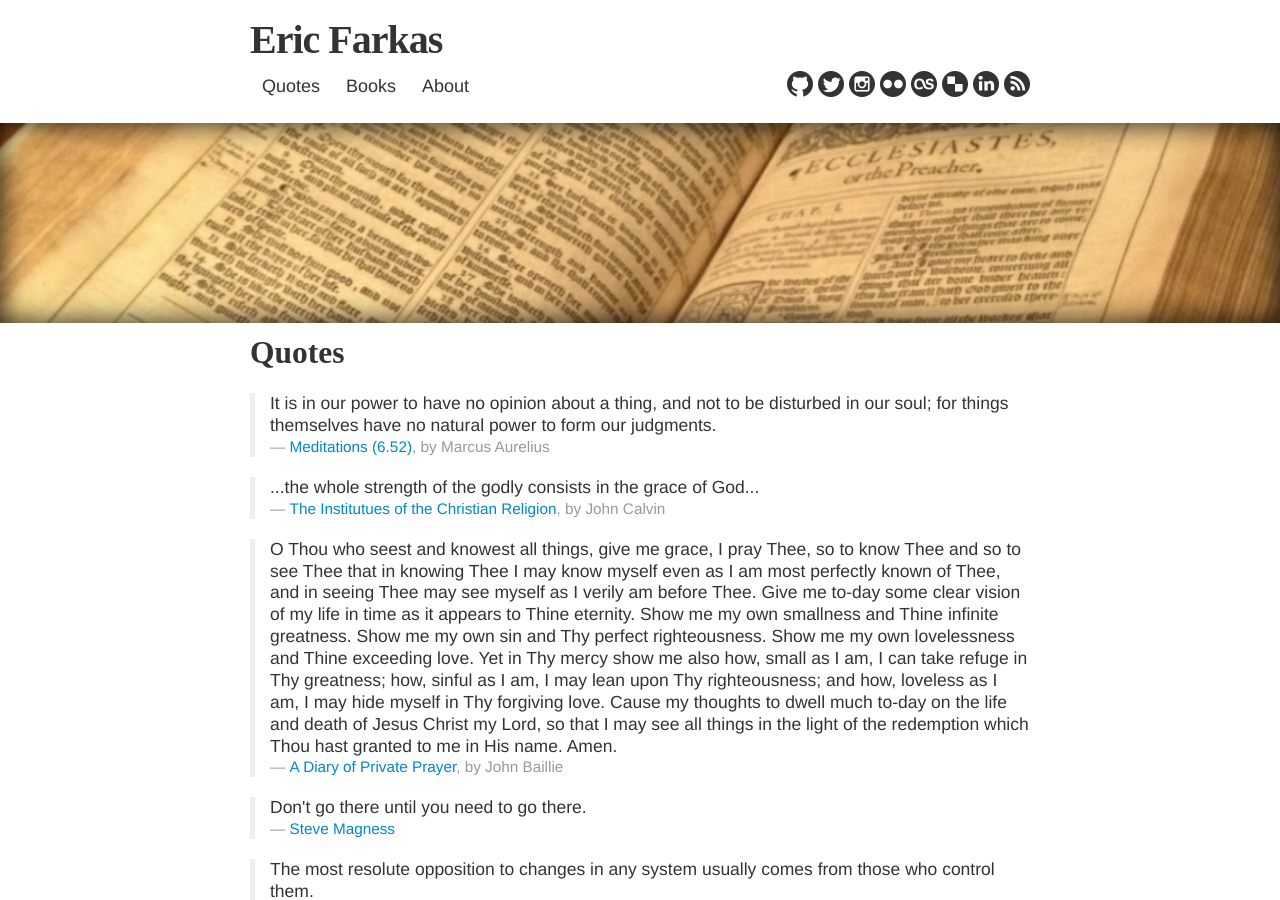
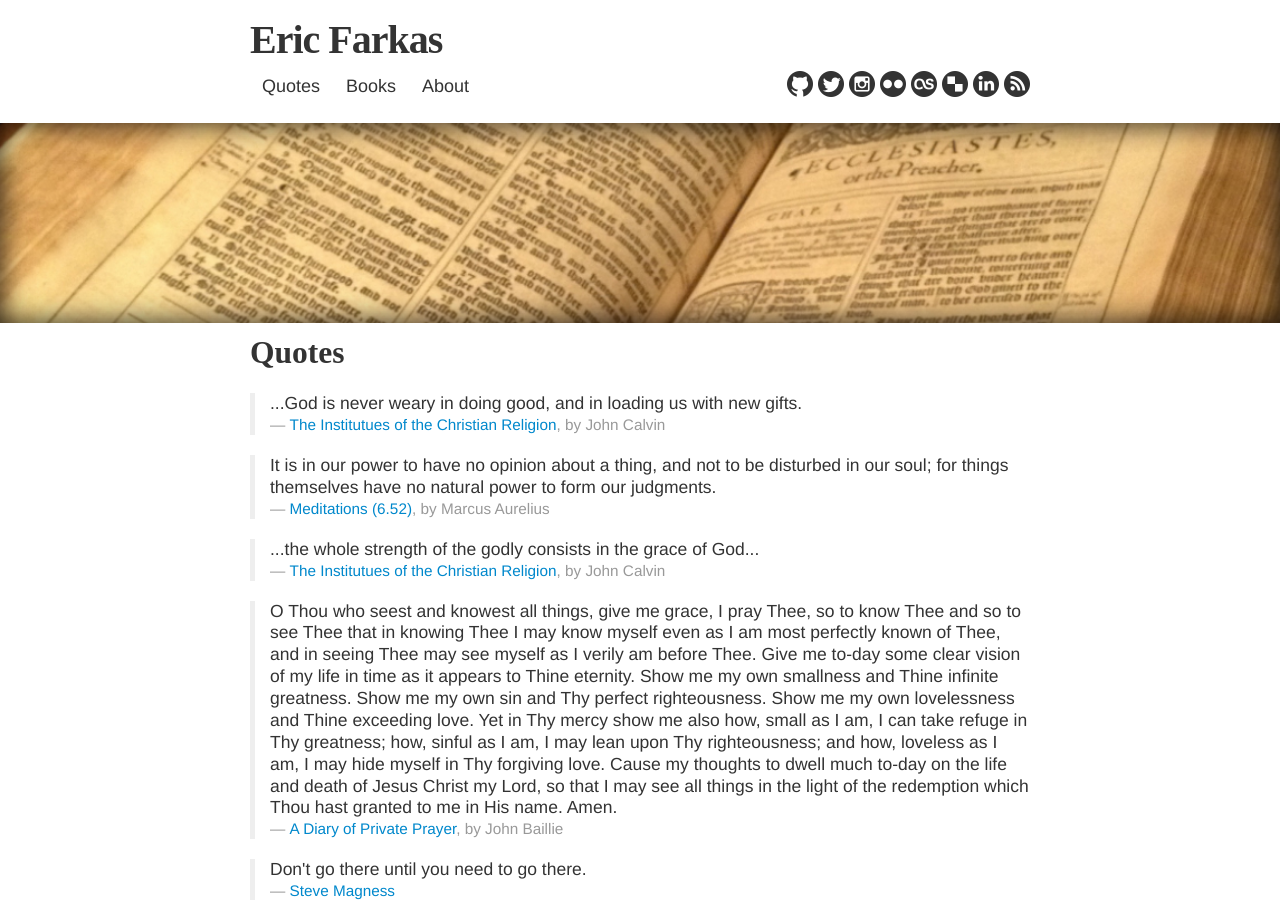
Before and after one commit to speric/speric.github.com, a Jekyll site: the page built from quotes.html, in a window 1280 px wide and 900 px high. Built offline with Jekyll 4.4.1, drawn with Linux system fonts in a browser that asks for light colours; some web fonts are replaced; comment, search, counter and statistics services are not loaded.

Commit message:
Update quotes.html

```diff
--- a/quotes.html
+++ b/quotes.html
@@ -7,6 +7,13 @@ description: A collection of thought-provoking quotes.
 
 <h2>Quotes</h2>
 <br/>
+
+<blockquote>
+  <p>
+    ...God is never weary in doing good, and in loading us with new gifts.
+  </p>
+  <small><a href="http://www.ccel.org/ccel/calvin/institutes.iv.viii.html">The Institutues of the Christian Religion</a>, by John Calvin</small>
+</blockquote>
 
 <blockquote>
   <p>
```
